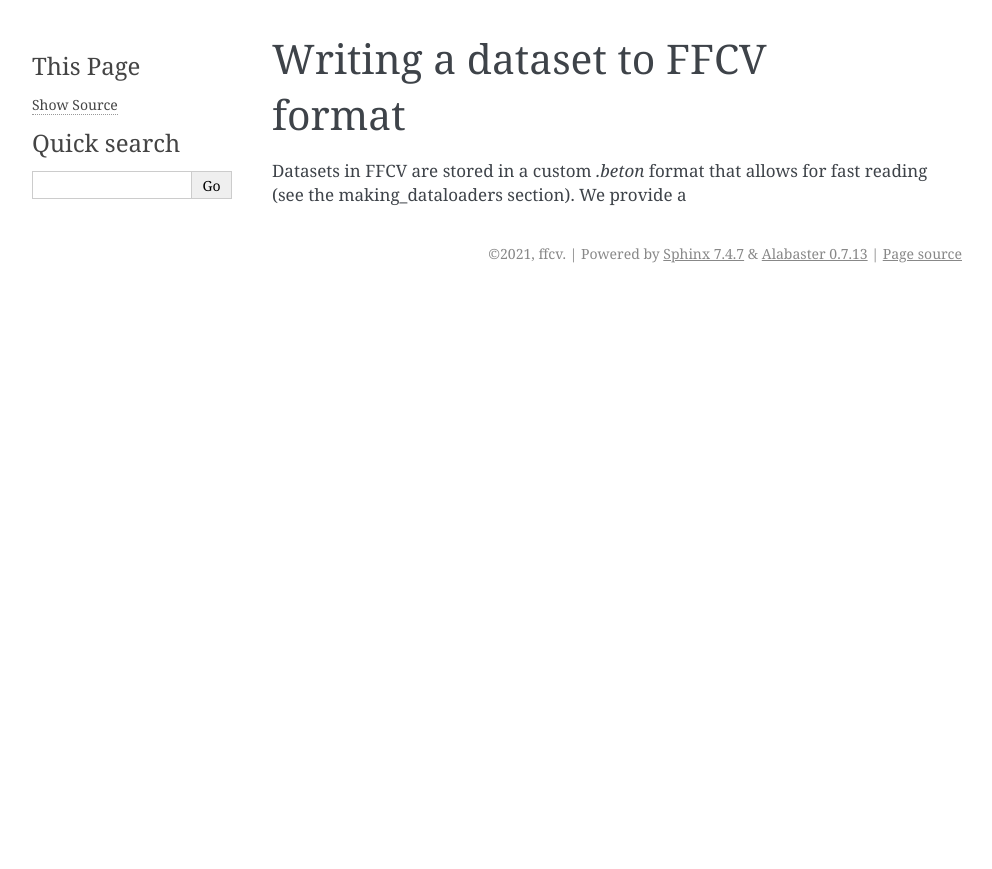
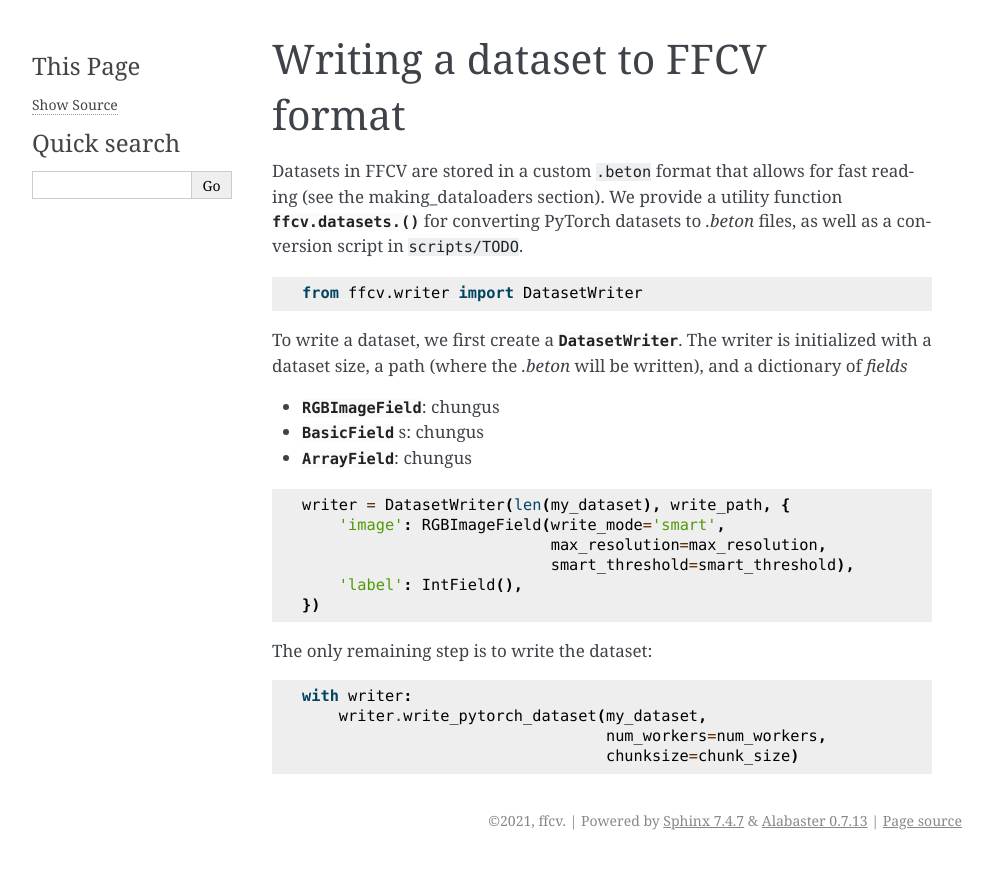
Before and after one commit to libffcv/ffcv, a Sphinx documentation site: the page built from docs/writing_datasets.rst, in a window 1280 px wide. Shown: the top 869 px of the page, without its empty margins (148-1140 px from the left). Built offline with Sphinx 7.4.7, drawn with Linux system fonts in a browser that asks for light colours.

Commit message:
doc updates

```diff
--- /dev/null
+++ b/docs/api.rst
@@ -0,0 +1,5 @@
+API Reference
+=============
+
+.. automodule:: ffcv.transforms
+    :members:
--- a/docs/conf.py
+++ b/docs/conf.py
@@ -28,6 +28,9 @@
 # extensions coming with Sphinx (named 'sphinx.ext.*') or your custom
 # ones.
 extensions = [
+    'sphinx.ext.autodoc',
+    'sphinx.ext.autosummary',
+    'sphinx.ext.napoleon'
 ]
 
 # Add any paths that contain templates here, relative to this directory.
@@ -38,6 +41,8 @@
 # This pattern also affects html_static_path and html_extra_path.
 exclude_patterns = ['_build', 'Thumbs.db', '.DS_Store']
 
+
+autodoc_mock_imports = ['torch', 'torchvision', 'cv2']
 
 # -- Options for HTML output -------------------------------------------------
 
--- a/docs/index.rst
+++ b/docs/index.rst
@@ -7,10 +7,11 @@
 ================================
 
 .. toctree::
+   writing_datasets
    benchmarks
+   api
    :maxdepth: 2
    :caption: Contents:
-
 
 
 Indices and tables
--- a/docs/writing_datasets.rst
+++ b/docs/writing_datasets.rst
@@ -1,6 +1,39 @@
 Writing a dataset to FFCV format
 ================================
 
-Datasets in FFCV are stored in a custom `.beton` format that allows for fast
+Datasets in FFCV are stored in a custom ``.beton`` format that allows for fast
 reading (see the _`making_dataloaders` section).
-We provide a
+We provide a utility function :meth:`ffcv.datasets.` for converting PyTorch datasets to
+`.beton` files, as well as a conversion script in :file:`scripts/TODO`.
+
+.. code-block:: python
+
+    from ffcv.writer import DatasetWriter
+
+To write a dataset, we first create a :class:`DatasetWriter`. The writer is
+initialized with a dataset size, a path (where the `.beton` will be written),
+and a dictionary of *fields*
+
+- :class:`RGBImageField`: chungus
+
+- :class:`BasicField` s: chungus
+
+- :class:`ArrayField`: chungus
+
+.. code-block:: python
+
+    writer = DatasetWriter(len(my_dataset), write_path, {
+        'image': RGBImageField(write_mode='smart',
+                               max_resolution=max_resolution,
+                               smart_threshold=smart_threshold),
+        'label': IntField(),
+    })
+
+The only remaining step is to write the dataset:
+
+.. code-block:: python
+
+    with writer:
+        writer.write_pytorch_dataset(my_dataset,
+                                     num_workers=num_workers,
+                                     chunksize=chunk_size)
```
